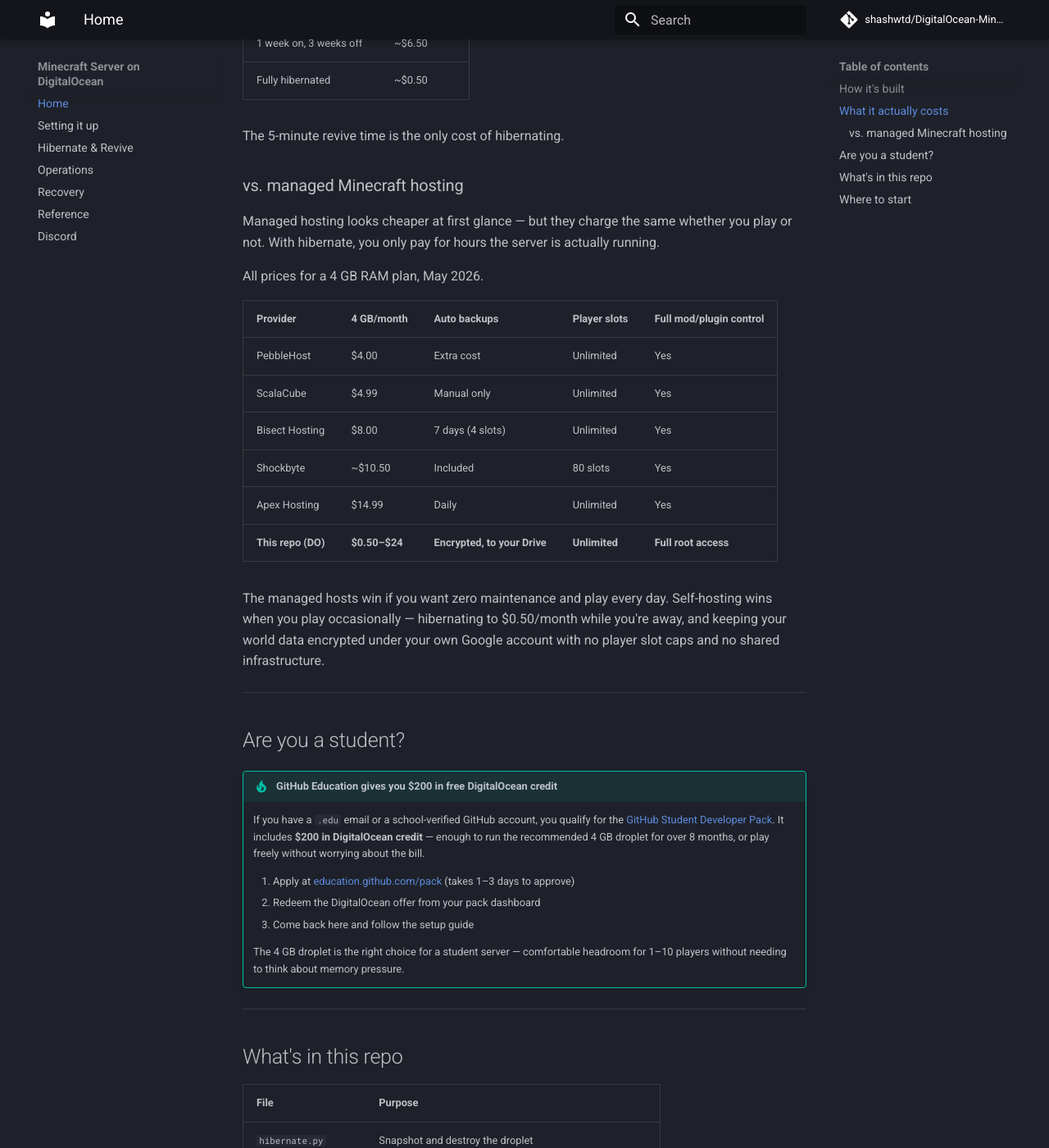
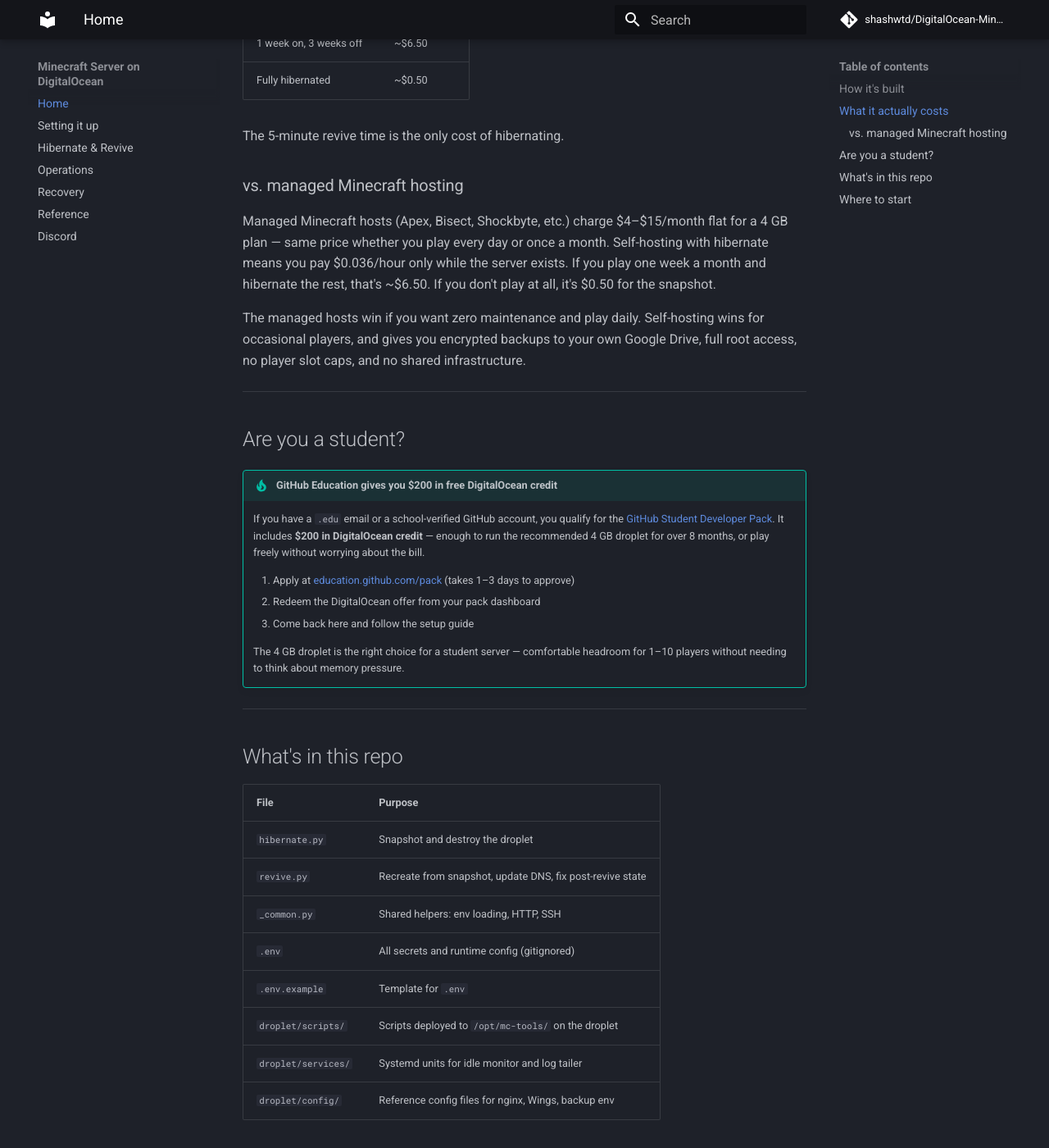
Before and after one commit to shashwtd/selfmc, an MkDocs documentation site: the page built from docs/index.md, in a window 1280 px wide and 1400 px high, scrolled down 1190 px. Shown: the whole window at 82% size. Built offline with MkDocs 1.6.1 and Material for MkDocs 9.7.7, drawn with Linux system fonts in a browser that asks for light colours; comment, search, counter and statistics services are not loaded; some of the changed text lies outside the part shown.

Commit message:
add agent setup guide and remove hosting comparison table

```diff
--- a/docs/index.md
+++ b/docs/index.md
@@ -51,20 +51,9 @@ The 5-minute revive time is the only cost of hibernating.
 
 ### vs. managed Minecraft hosting
 
-Managed hosting looks cheaper at first glance — but they charge the same whether you play or not. With hibernate, you only pay for hours the server is actually running.
+Managed Minecraft hosts (Apex, Bisect, Shockbyte, etc.) charge $4–$15/month flat for a 4 GB plan — same price whether you play every day or once a month. Self-hosting with hibernate means you pay $0.036/hour only while the server exists. If you play one week a month and hibernate the rest, that's ~$6.50. If you don't play at all, it's $0.50 for the snapshot.
 
-All prices for a 4 GB RAM plan, May 2026.
-
-| Provider | 4 GB/month | Auto backups | Player slots | Full mod/plugin control |
-|---|---|---|---|---|
-| PebbleHost | $4.00 | Extra cost | Unlimited | Yes |
-| ScalaCube | $4.99 | Manual only | Unlimited | Yes |
-| Bisect Hosting | $8.00 | 7 days (4 slots) | Unlimited | Yes |
-| Shockbyte | ~$10.50 | Included | 80 slots | Yes |
-| Apex Hosting | $14.99 | Daily | Unlimited | Yes |
-| **This repo (DO)** | **$0.50–$24** | **Encrypted, to your Drive** | **Unlimited** | **Full root access** |
-
-The managed hosts win if you want zero maintenance and play every day. Self-hosting wins when you play occasionally — hibernating to $0.50/month while you're away, and keeping your world data encrypted under your own Google account with no player slot caps and no shared infrastructure.
+The managed hosts win if you want zero maintenance and play daily. Self-hosting wins for occasional players, and gives you encrypted backups to your own Google Drive, full root access, no player slot caps, and no shared infrastructure.
 
 ---
 
@@ -98,7 +87,7 @@ The managed hosts win if you want zero maintenance and play every day. Self-host
 
 ## Where to start
 
-**Easiest path:** Clone this repo and open it in [Claude Code](https://claude.ai/code), Cursor, or any AI coding assistant. Ask it to set up the server for you — it can read the scripts, run commands, and guide you through every step interactively. No manual reading required.
+**Easiest path:** Clone this repo and open it in [Claude Code](https://claude.ai/code), Cursor, or any AI coding assistant. The repo includes a `CLAUDE.md` that tells the agent to ask you everything it needs to know — server version, droplet size, whether you want backups, Discord, hibernate, etc. — before touching anything. Just say "set up my server" and it handles the rest.
 
 **Manual path:** Follow [Setting it up](setup.md) step by step.
 
```
Also changed, not shown: CLAUDE.md (added, +70 -0 lines).
